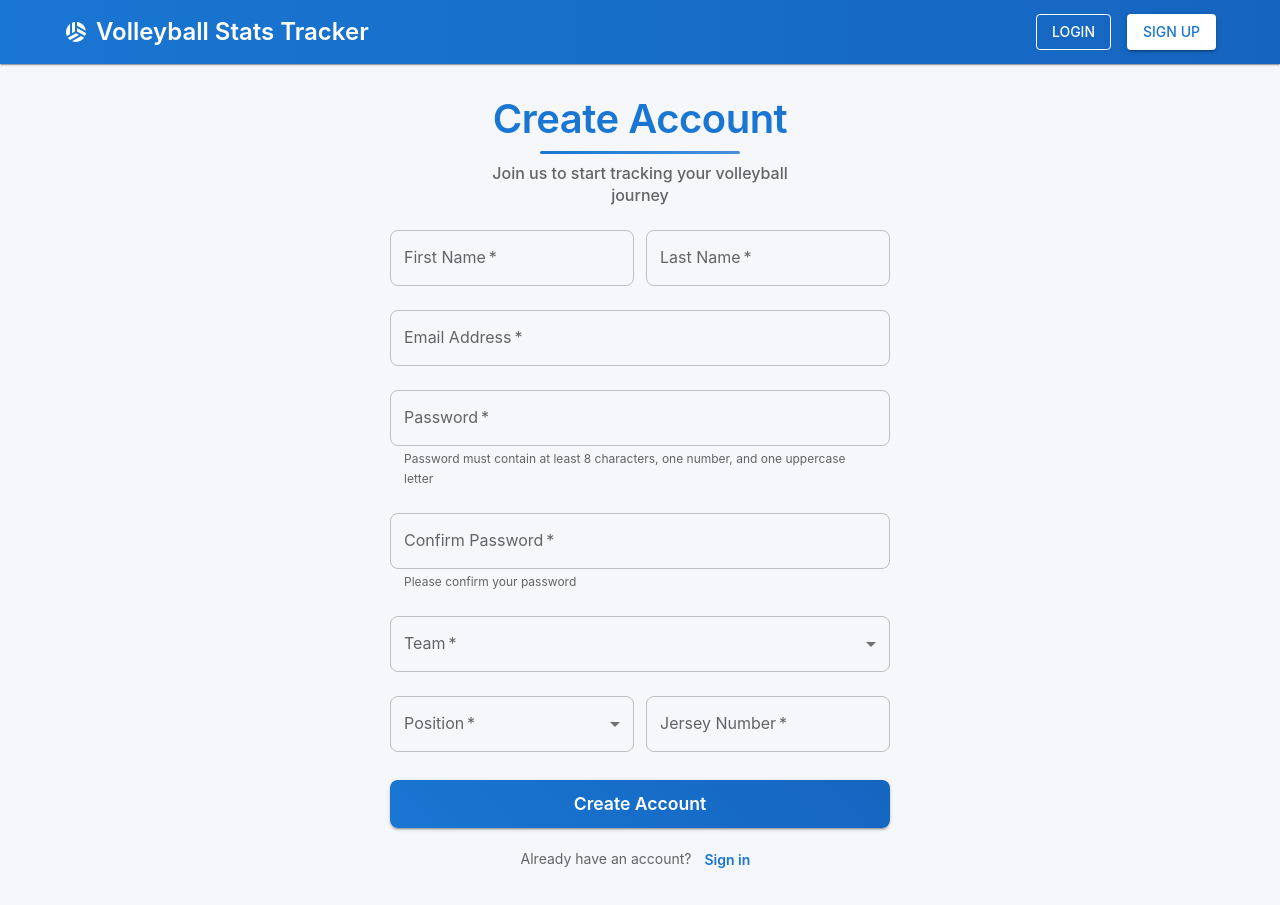
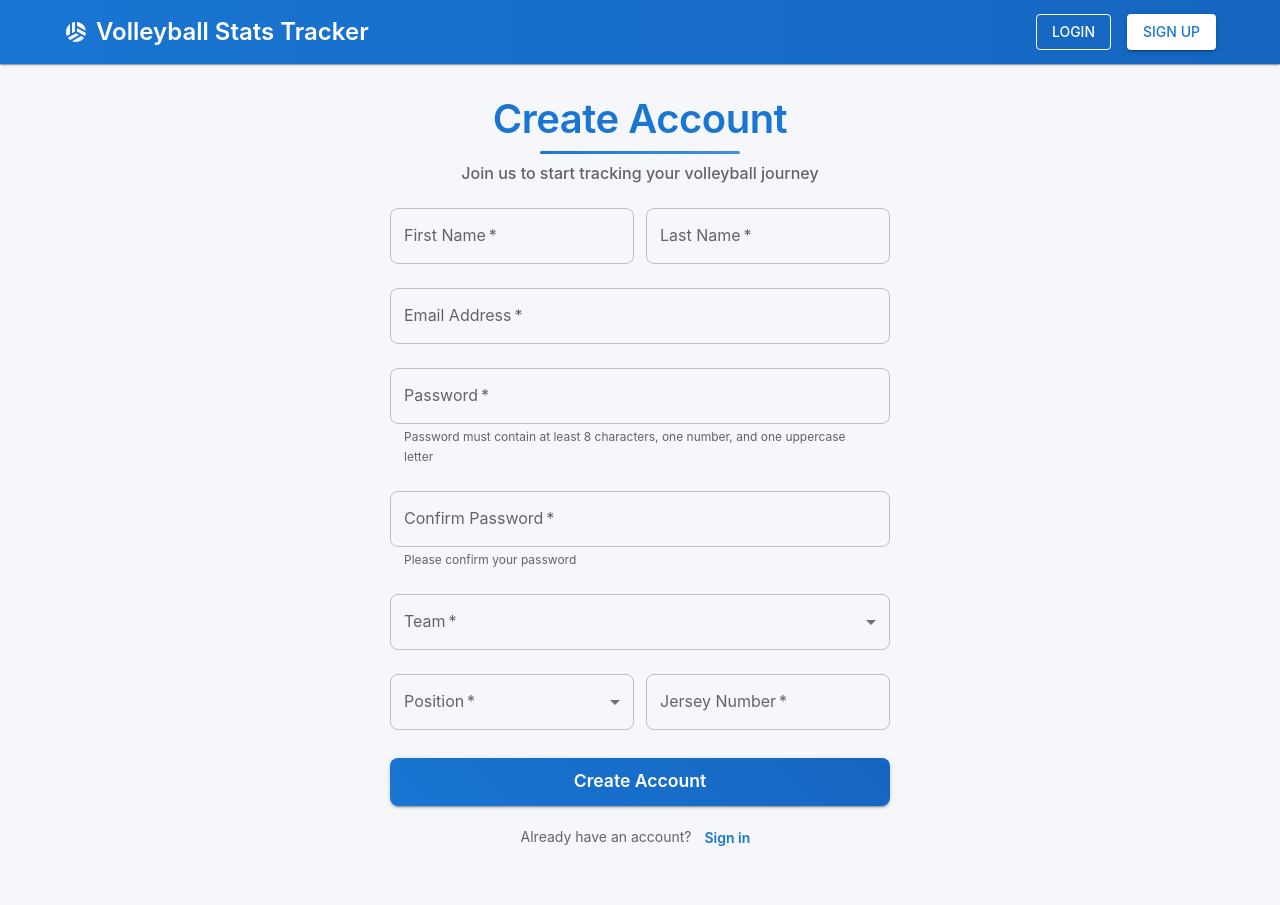
Before and after one commit to OriLevit-Projects/volleyStats0.4, a React (Create React App) app in the folder frontend/: page /signup in a window 1280 px wide. After the commit the page ends 882 px from the top, so only its background shows below. Built offline with nearby package versions, Linux system fonts and the light colour scheme.

Commit message:
change signup styling of subtitle

```diff
--- a/frontend/src/components/SignupForm.js
+++ b/frontend/src/components/SignupForm.js
@@ -173,9 +173,10 @@ function SignupForm() {
             fontSize: '1rem',
             mb: 3,
             textAlign: 'center',
-            maxWidth: '300px',
+            maxWidth: '100%',
             lineHeight: 1.4,
-            fontWeight: 500
+            fontWeight: 500,
+            whiteSpace: 'nowrap'
           }}
         >
           Join us to start tracking your volleyball journey
```
